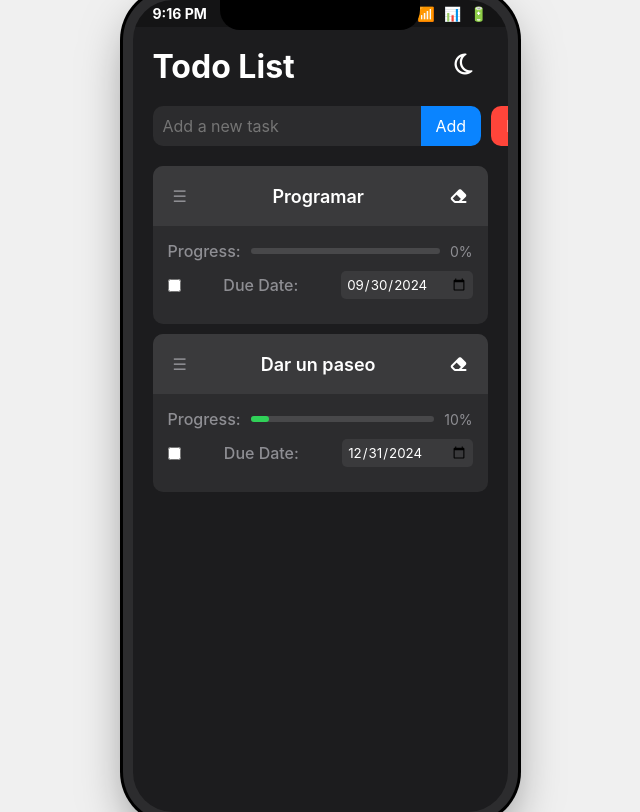
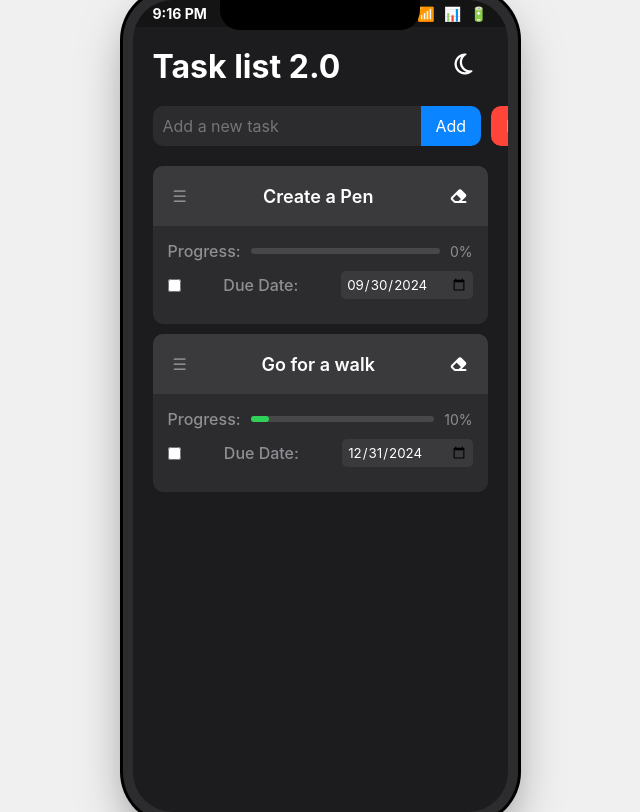
Before and after one commit to GermanDelima/-iPhone-Todo-List, a plain HTML site: page index.html in a window 1280 px wide. Shown: the whole page, without its empty margins (320-960 px from the left). Drawn offline with nearby package versions, Linux system fonts and the light colour scheme.

Commit message:
agrego favicon

```diff
--- a/index.html
+++ b/index.html
@@ -1,9 +1,10 @@
 <!DOCTYPE html>
 <html lang="es">
 <head>
+    <link rel="icon" href="aset/favicon-32x32.png" type="image/x-icon">
     <meta charset="UTF-8">
     <meta name="viewport" content="width=device-width, initial-scale=1.0">
-    <title>iPhone Todo List</title>
+    <title>Task list</title>
     <link rel="stylesheet" href="https://cdnjs.cloudflare.com/ajax/libs/font-awesome/6.4.0/css/all.min.css">
     <link rel="stylesheet" href="styles.css">
 </head>
@@ -21,7 +22,7 @@
 	</div>
 	<button id="theme-toggle"><i class="fa-regular fa-moon"></i></button>
 	<div class="app-container">
-		<h1>Todo List</h1>
+		<h1>Task list 2.0</h1>
 		<form id="task-form">
 			<input type="text" id="task-input" placeholder="Add a new task" required>
 			<button type="submit" id="add-btn">Add</button>
--- a/logica.js
+++ b/logica.js
@@ -7,14 +7,14 @@ const themeToggle = document.getElementById("theme-toggle");
 const defaultTasks = [
 	{
 		id: 1,
-		text: "Programar",
+		text: "Create a Pen",
 		completed: false,
 		progress: 0,
 		dueDate: "2024-09-30"
 	},
 	{
 		id: 2,
-		text: "Dar un paseo",
+		text: "Go for a walk",
 		completed: false,
 		progress: 10,
 		dueDate: "2024-12-31"
```
Also changed, not shown: aset/favicon-32x32.png (added).
